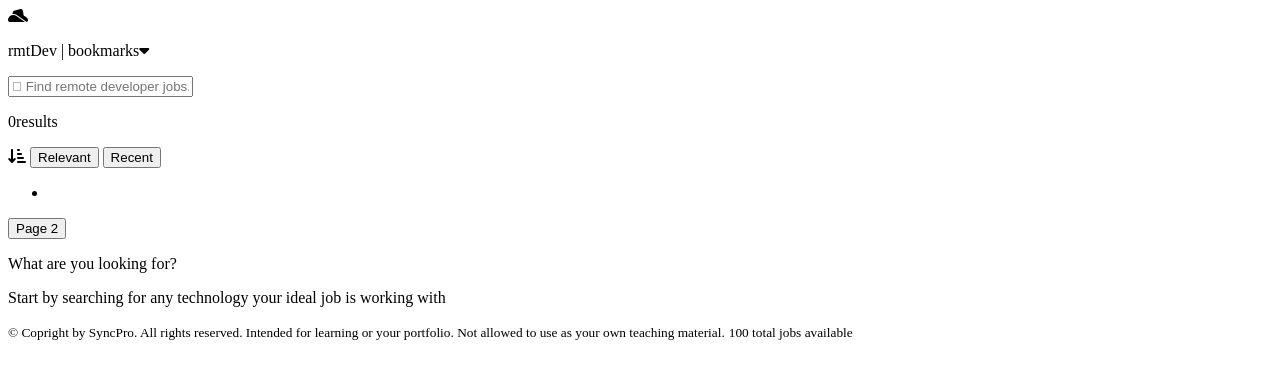
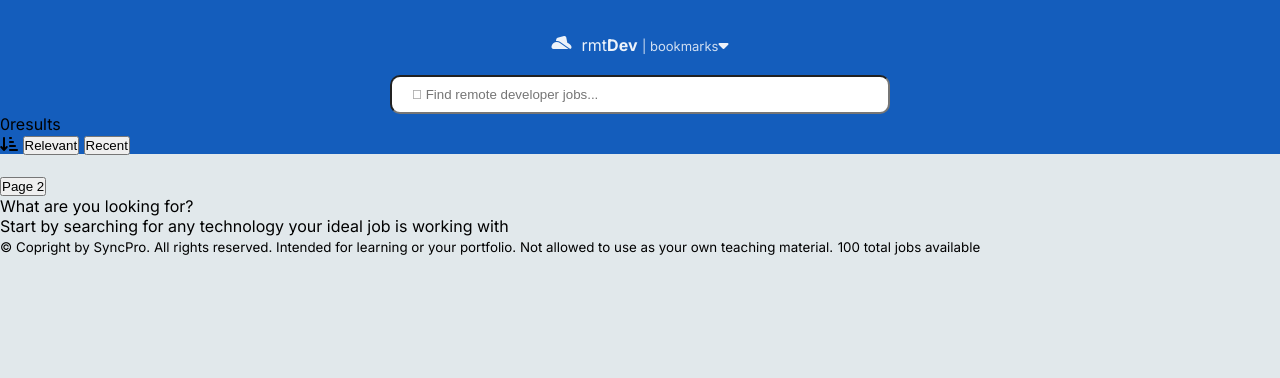
Before and after one commit to nnenna-syncpro/RmtDev, a plain HTML site: page index.html in a window 1280 px wide. Drawn offline with Linux system fonts and the light colour scheme.

Commit message:
CSS styling on header component

```diff
--- /dev/null
+++ b/index.css
@@ -0,0 +1,134 @@
+*{
+    /* removes default styling */
+    margin: 0;
+    padding: 0;
+    box-sizing: border-box; /*helps with setting a height and width of an element that includes the padding and border */
+}
+
+body{
+    font-family: 'Inter', sans-serif, FontAwesome;
+    background-color: #e1e8eb;
+    /* display: flex;
+    flex-direction: column;
+    align-items: center; */
+}
+
+.background{
+    position: absolute;
+    top: 0;
+    z-index: -1;
+    width: 100%;
+    background-image: linear-gradient(#145dbc,#145dbc);
+    height: 154px;
+
+}
+
+/* HEADER BEGINS */
+.container__header{
+    display: flex;
+    flex-direction: column;
+    align-items: center;
+}
+
+.logo{
+    display: flex;
+    margin-top: 35px;
+    margin-bottom: 20px;
+    color: rgba(255, 255, 255, 0.92);
+}
+
+.logo__icon{
+
+}
+
+.logo__title{
+    margin-left: 10px;
+
+}
+
+.logo__title--bold{
+    font-weight: bold;
+}
+
+.logo__title--bookmarks{
+    font-size: 13px;
+    color: rgba(255, 255, 255, 0.8);
+}
+
+.logo__icon--caretDown{
+
+}
+
+.container__header--search{
+    width: 500px;
+    padding: 10px 20px;
+    border-radius: 10px; /* its giving a bolded effect on the top and left of the search box */
+
+}
+
+/* HEADER ENDS */
+
+/* MAIN LEFT - 1 */
+.jobList{
+
+}
+
+.jobList__results{
+
+}
+
+.jobList__results--results{
+
+}
+
+.jobList__sort{
+
+}
+
+.jobList__sort--relevant{
+
+}
+
+.jobList__sort--recent{
+
+}
+
+/* MAIN LEFT - 2 */
+.jobList__jobs{
+
+}
+
+.jobList__jobs--list{
+
+}
+
+.jobList__jobs--listItem{
+
+}
+
+/* MAIN LEFT - 3 */
+
+.jobList__pagination{
+
+}
+
+.jobList__pagination--button{
+
+}
+
+/* MAIN RIGHT */
+.jobDetails{
+
+}
+
+.jobDetails__defaultHeading{
+
+}
+
+.jobDetails__defaultText{
+
+}
+
+.footer{
+
+}
--- a/index.html
+++ b/index.html
@@ -8,6 +8,7 @@
     <link rel="preconnect" href="https://fonts.gstatic.com" crossorigin>
     <link href="https://fonts.googleapis.com/css2?family=Inter:wght@100..900&display=swap" rel="stylesheet">
     <link rel="stylesheet" href="https://cdnjs.cloudflare.com/ajax/libs/font-awesome/6.5.2/css/all.min.css" integrity="sha512-SnH5WK+bZxgPHs44uWIX+LLJAJ9/2PkPKZ5QiAj6Ta86w+fsb2TkcmfRyVX3pBnMFcV7oQPJkl9QevSCWr3W6A==" crossorigin="anonymous" referrerpolicy="no-referrer" />
+    <link rel="stylesheet" href="index.css">
 
     <title>rmtDev</title>
 </head>
@@ -15,13 +16,13 @@
     <div class="background"></div>
     <header class="container__header">
         <section class="logo">
-            <i class="fa-solid fa-hat-cowboy-side"></i>
+            <i class="fa-solid fa-hat-cowboy-side logo__icon"></i>
             <p class="logo__title">rmt<span class="logo__title--bold">Dev</span>
-                <span class="logo__title--bookmarks"> | bookmarks</span><i class="fa-solid fa-caret-down"></i></p>
+                <span class="logo__title--bookmarks"> | bookmarks</span><i class="fa-solid fa-caret-down logo__icon--caretDown"></i></p>
         </section>
 
         <form action="" method="post" id="submitForm">
-            <input class="form-control search" id="search" type="text" placeholder="&#xf002; Find remote developer jobs..." spellcheck="false">
+            <input class="form-control container__header--search" id="container__header--search" type="text" placeholder="&#xf002; Find remote developer jobs..." spellcheck="false">
         </form>
     </header>
 
```
